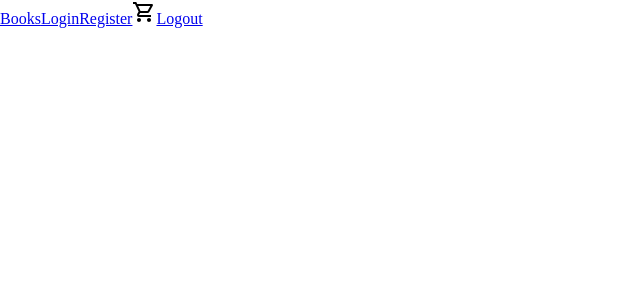
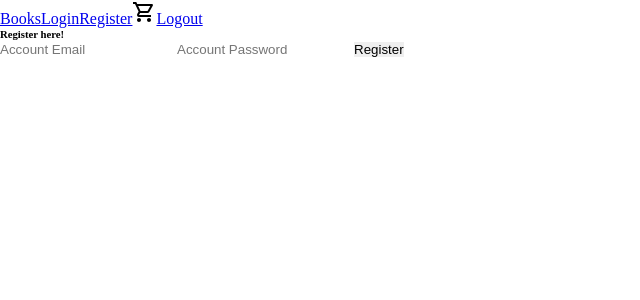
Before and after one commit to DoodleBizzle/bookStore, a React (Create React App) app: page /register in a window 1280 px wide. Shown: the top 300 px of the page, without its empty margins (0-640 px from the left). Built offline with nearby package versions, Linux system fonts and the light colour scheme.

Commit message:
register component

```diff
--- a/src/components/App.jsx
+++ b/src/components/App.jsx
@@ -4,6 +4,7 @@ import { Switch } from 'react-router';
 import AuthProvider from './AuthProvider';
 import Login from './Login';
 import NavBar from './NavBar';
+import Register from './Register';
 
 // This is just a sample App component, replace it with your own.
 const App = () => {
@@ -20,7 +21,7 @@ const App = () => {
             <Login />
           </Route>
           <Route path='/register'>
-            {/* <Register /> */}
+            <Register />
           </Route>
           <Route path='/profile'>
             {/* <Profile /> */}
--- a/src/components/Register.jsx
+++ b/src/components/Register.jsx
@@ -1,17 +1,13 @@
-import React from "react";
+import React, { useState } from "react";
+import { useHistory } from "react-router";
 
 const Register = () => {
   const [email, setEmail] = useState("");
   const [password, setPassword] = useState("");
-  // const [confirmPassword, setConfirmPassword] = useState('');
   const history = useHistory();
 
   async function handleSubmit(event) {
     event.preventDefault();
-
-    // if(password === confirmPassword) {
-    //     setDoPasswordMatch(true);
-    // }
 
     const response = await fetch(`/api/users/register`, {
       method: "POST",
@@ -48,6 +44,8 @@ const Register = () => {
 
         <input
           value={password}
+          type = "password"
+          minLength = "8"
           placeholder="Account Password"
           onChange={(event) => {
             setPassword(event.target.value);
```
